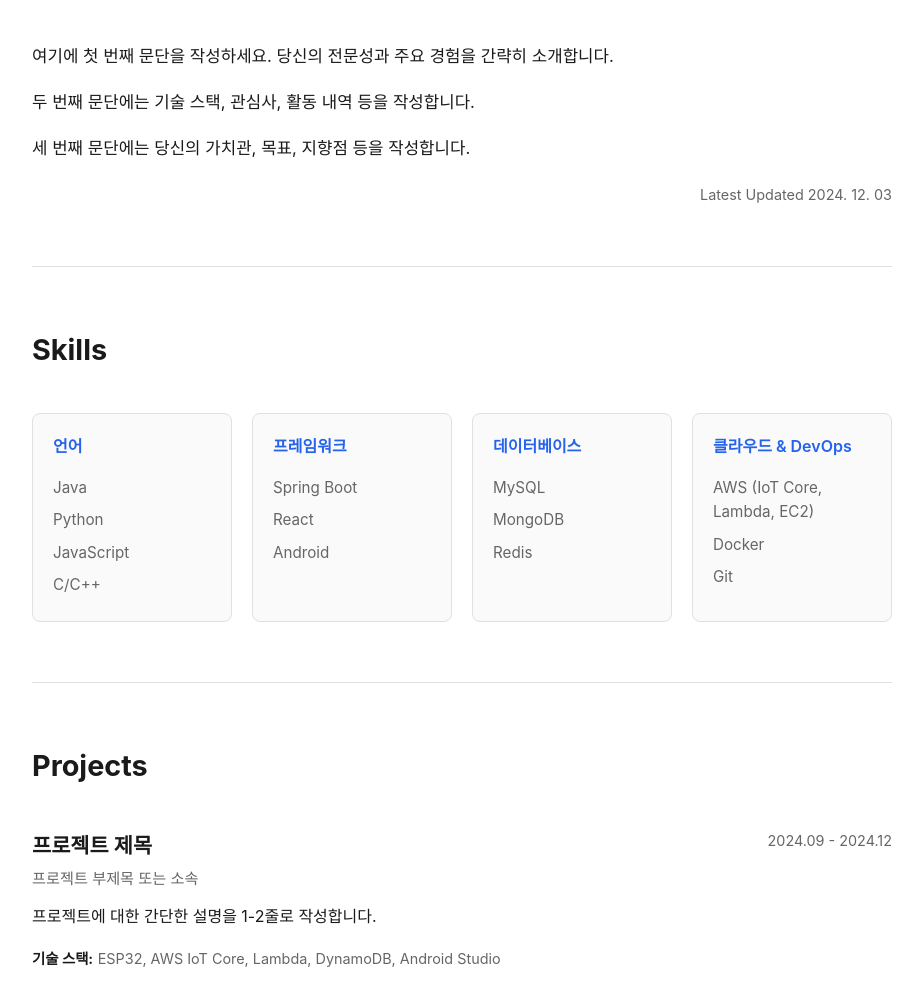
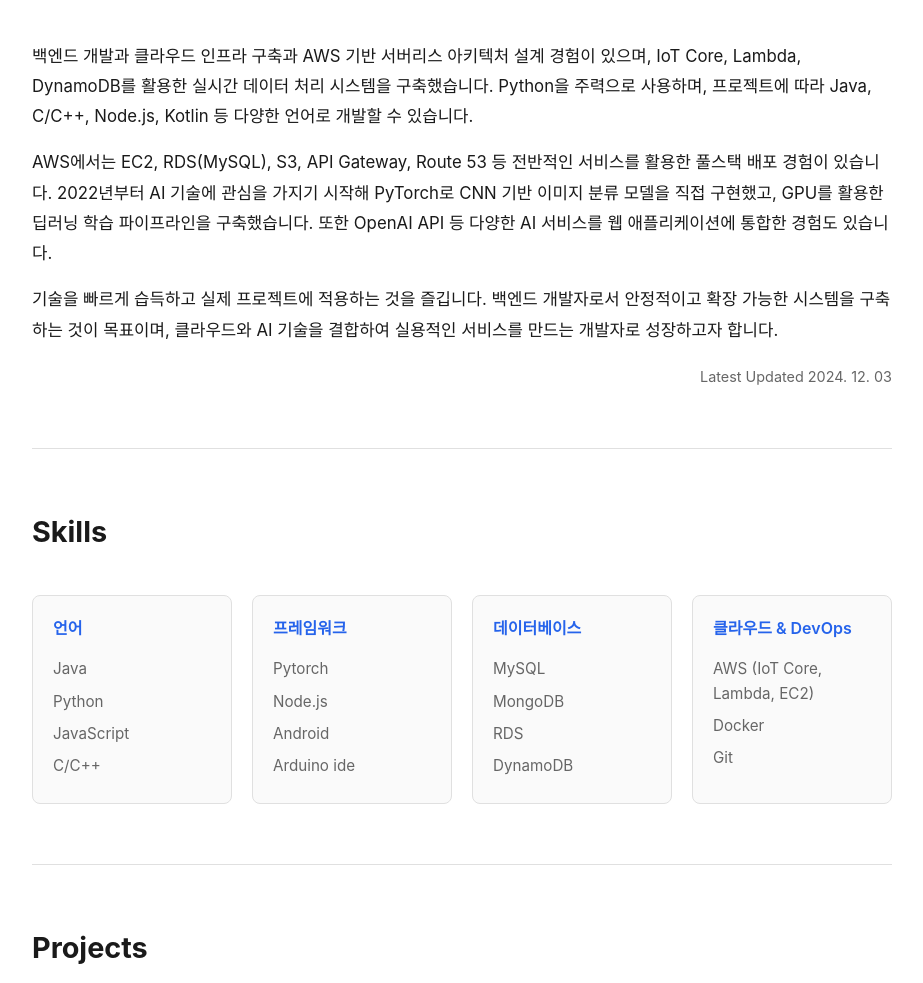
Before and after one commit to MashBung/resume_pages, a plain HTML site: page index.html in a window 1280 px wide. Shown: the part 420-1403 px from the top of the page, without its empty margins (178-1101 px from the left). Drawn offline with Linux system fonts and the light colour scheme.

Commit message:
Update index.html

```diff
--- a/index.html
+++ b/index.html
@@ -363,14 +363,24 @@
         <section class="intro">
             <div class="intro-content">
                 <p>
-                    <!-- 여기에 자기소개를 작성하세요 -->
-                    여기에 첫 번째 문단을 작성하세요. 당신의 전문성과 주요 경험을 간략히 소개합니다.
+                    백엔드 개발과 클라우드 인프라 구축과 AWS 기반 서버리스 아키텍처 설계 경험이 있으며, IoT Core, Lambda, DynamoDB를
+                    활용한 실시간 데이터 처리 시스템을 구축했습니다. Python을 주력으로 사용하며,
+                    프로젝트에 따라 Java, C/C++, Node.js, Kotlin 등 다양한 언어로
+                    개발할 수 있습니다.
                 </p>
                 <p>
-                    두 번째 문단에는 기술 스택, 관심사, 활동 내역 등을 작성합니다.
+                    AWS에서는 EC2, RDS(MySQL), S3, API Gateway, Route 53 등
+                    전반적인 서비스를 활용한 풀스택 배포 경험이 있습니다.
+                    2022년부터 AI 기술에 관심을 가지기 시작해 PyTorch로 CNN 기반
+                    이미지 분류 모델을 직접 구현했고, GPU를 활용한 딥러닝 학습 파이프라인을
+                    구축했습니다. 또한 OpenAI API 등 다양한 AI 서비스를 웹 애플리케이션에
+                    통합한 경험도 있습니다.
                 </p>
                 <p>
-                    세 번째 문단에는 당신의 가치관, 목표, 지향점 등을 작성합니다.
+                    기술을 빠르게 습득하고 실제 프로젝트에 적용하는 것을 즐깁니다.
+                    백엔드 개발자로서 안정적이고 확장 가능한 시스템을 구축하는 것이 목표이며,
+                    클라우드와 AI 기술을 결합하여 실용적인 서비스를 만드는 개발자로
+                    성장하고자 합니다.
                 </p>
             </div>
             <p class="update-date">Latest Updated 2024. 12. 03</p>
@@ -392,9 +402,10 @@
                 <div class="skill-category">
                     <h3>프레임워크</h3>
                     <ul>
-                        <li>Spring Boot</li>
-                        <li>React</li>
+                        <li>Pytorch</li>
+                        <li>Node.js</li>
                         <li>Android</li>
+                        <li>Arduino ide</li>
                     </ul>
                 </div>
                 <div class="skill-category">
@@ -402,7 +413,8 @@
                     <ul>
                         <li>MySQL</li>
                         <li>MongoDB</li>
-                        <li>Redis</li>
+                        <li>RDS</li>
+                        <li>DynamoDB</li>
                     </ul>
                 </div>
                 <div class="skill-category">
```
